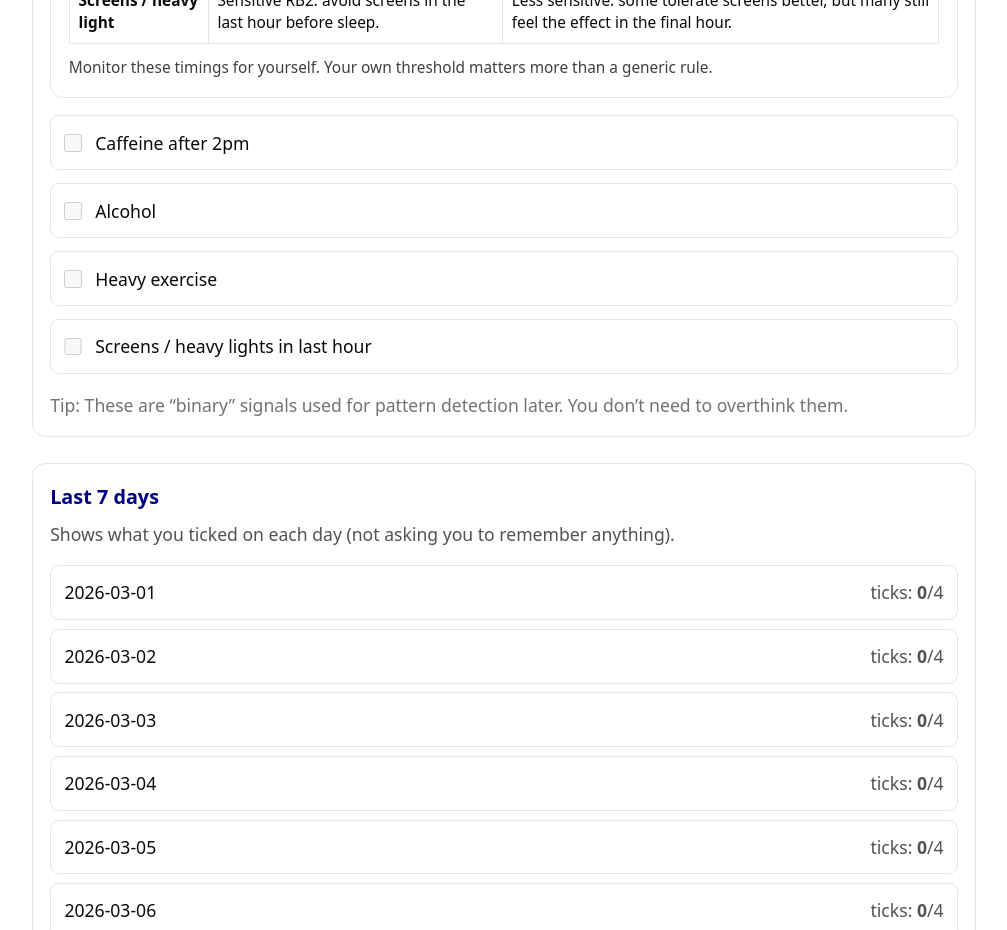
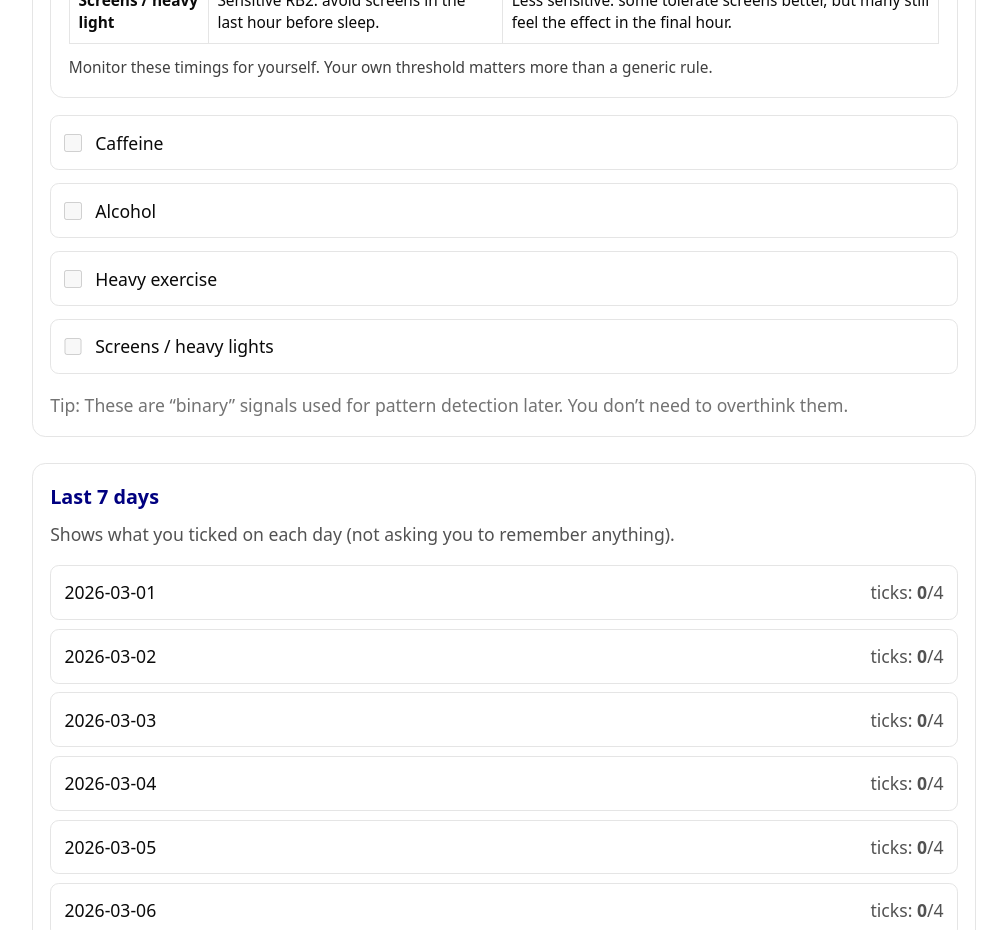
Before and after one commit to jlnalexander5-sudo/sleepfix-app, a Next.js app: page /protected/habits in a window 1280 px wide. Shown: the part 900-1830 px from the top of the page, without its empty margins (136-1143 px from the left). Built offline with nearby package versions, Linux system fonts and the light colour scheme; no server answers.

Commit message:
Update page.tsx

```diff
--- a/app/protected/habits/page.tsx
+++ b/app/protected/habits/page.tsx
@@ -267,10 +267,10 @@ export default function HabitsPage() {
         </div>
 
         <div className="mt-4 grid gap-3">
-          <HabitCheckbox date={todayYMD} field="caffeine_after_2pm" label="Caffeine after 2pm" />
+          <HabitCheckbox date={todayYMD} field="caffeine" label="Caffeine" />
           <HabitCheckbox date={todayYMD} field="alcohol" label="Alcohol" />
           <HabitCheckbox date={todayYMD} field="exercise" label="Heavy exercise" />
-          <HabitCheckbox date={todayYMD} field="screens_last_hour" label="Screens / heavy lights in last hour" />
+          <HabitCheckbox date={todayYMD} field="screens" label="Screens / heavy lights" />
         </div>
 
         <p className="text-base text-neutral-500 mt-4">
```
